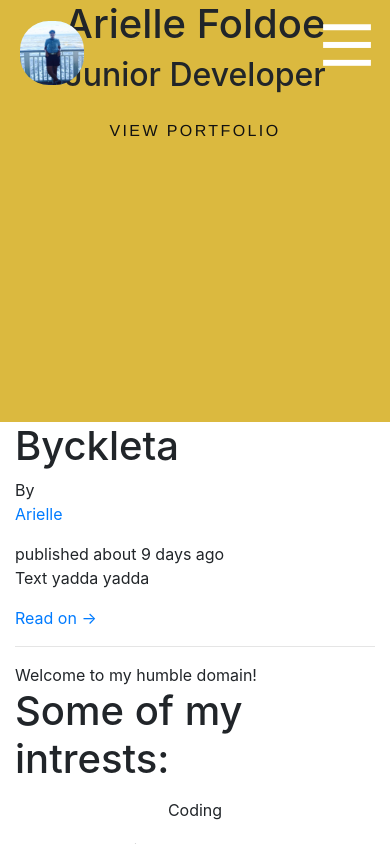
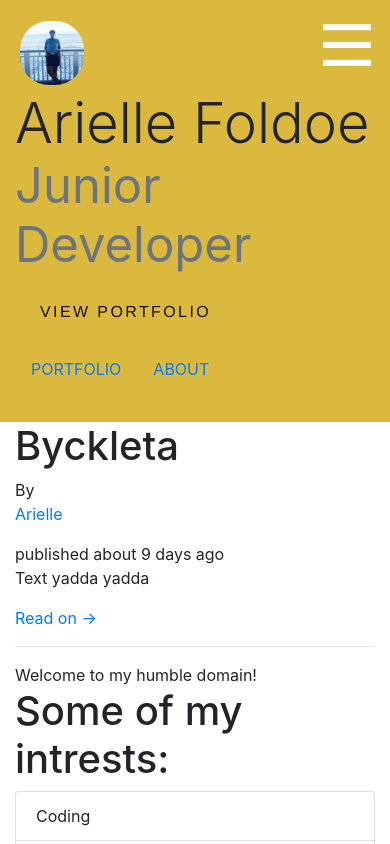
Before and after one commit to afoldoe/code-blog, a plain HTML site: page index.html in a window 390 px wide. Both pictures are taken after a click on the element 346 px from the left and 45 px from the top of the page. Shown: the top 844 px of the page. Drawn offline with nearby package versions, Linux system fonts and the light colour scheme.

Commit message:
updated nav menu, started implementing bootstrap

```diff
--- a/css/main.css
+++ b/css/main.css
@@ -1,27 +1,14 @@
 body {
   margin: 0;
 }
-
-
 nav {
-
-  width: 100%;
-}
-ul {
-  padding: 0;
-  margin: auto;
-  text-align: center;
-}
-li {
-  list-style-type: none;
-  border-bottom: 1px #fff solid;
-  padding: 2%;
+  display: none;
 }
 .template {
   display: none;
 }
-.navLinks {
-  font-size: 18px;
+.display-4 {
+  margin-top: 25%;
 }
 #header {
   background-color: #DBB93F;
@@ -31,15 +18,6 @@ li {
   align-items: center;
   position: relative;
   height: 50%;
-}
-#navDiv {
-  width: 100%;
-  justify-content: flex-end;
-  background-color: #76756B;
-  display: none;
-}
-#hairPartyDiv {
-  margin-top: 10%;
 }
 #profilePic {
   border-radius: 45%;
--- a/index.html
+++ b/index.html
@@ -12,21 +12,25 @@
   </head>
   <body>
 
-    <header id="header" class="container-fluid">
+    <section class="container-fluid text-xs-center" id="header">
+      <header>
         <span id="buttonNav"><a><img src="img/menuNav.png" /></a></span>
         <img id="profilePic" src="img/profilepic.jpg">
-      <h1>Arielle Foldoe</h1>
-      <h2>Junior Developer</h2>
+        <h1 class="display-4">
+          Arielle Foldoe
+          <small class="text-muted">Junior Developer</small>
+        </h1>
         <a href="#projects" class="btn btn--s">View Portfolio</a>
-      <nav id="navDiv">
-        <ul>
-          <a href="#projects"><li data-content="projects" class=".tab">PORTFOLIO</li></a>
-          <li data-content="about" class=".tab"><a href="#">ABOUT</a></li>
+        <nav>
+          <ul class="nav">
+            <a class="nav-link" href="#projects"><li data-content="projects" class=".tab nav-item">PORTFOLIO</li></a>
+            <li data-content="about" class=".tab nav-item"><a class="nav-link" href="#">ABOUT</a></li>
           </ul>
         </div>
       </header>
+    </section>
 
-    <section id="projects" class="tab-content container">
+    <section id="projects" class="tab-content container text-xs-center">
       <article class="template" data-category="">
           <header>
             <h1>Title</h1>
@@ -40,21 +44,21 @@
         </article>
     </section>
 
-    <section id="about" class="tab-content container">
+    <section id="about" class="tab-content container text-xs-center">
         <header>
           Welcome to my humble domain!
         </header>
         <section>
           <h1>Some of my intrests:</h1>
-          <ul>
-            <li>Coding</li>
-            <li>Sharing what I've learned</li>
-            <li>Hanging with my family</li>
+          <ul class="list-unstyled list-group">
+            <li class="list-group-item">Coding</li>
+            <li class="list-group-item">Sharing what I've learned</li>
+            <li class="list-group-item">Hanging with my family</li>
           </ul>
         </section>
       </section>
 
-    <footer class="container-fluid">
+    <footer class="container-fluid text-xs-center">
       <a href="https://www.facebook.com/arielle.foldoe"><img src="img/facebook-logo.png" height="20px" alt="Facebook Logo"></a>
       <a href="https://twitter.com/a_foldoe"><img src="img/twitter-logo.png" height="20px "alt="Twitter Logo"></a>
       <a href="https://github.com/afoldoe"><img src="img/GitHub_Logo.png" height="20px" alt="GitHub Logo"></a>
--- a/scripts/projectView.js
+++ b/scripts/projectView.js
@@ -1,7 +1,7 @@
 var projectView = {};
 
 projectView.handleMainNav = function() {
-  $('#navDiv').on('click', 'li', function(e) {
+  $('.nav').on('click', 'li', function(e) {
     e.preventDefault();
     var tab = $(this).attr('data-content');
     console.log(tab);
@@ -21,8 +21,14 @@ projectView.setTeasers = function() {
   });
 };
 
+projectView.showNav = function() {
+  $('#buttonNav').on('click', function() {
+    $('nav').toggle();
+  });
+}
 
 $(document).ready(function() {
   projectView.handleMainNav();
   projectView.setTeasers();
+  projectView.showNav();
 });
--- a/scripts/script.js
+++ b/scripts/script.js
@@ -1,15 +1,4 @@
 var projects = [];
-var navbutton = document.getElementById("buttonNav");
-navbutton.addEventListener("click", showMenu);
-function showMenu() {
-  var div = document.getElementById("navDiv");
-  if (div.style.display != "none") {
-		div.style.display = "none";
-	}
-	else {
-		div.style.display = "block";
-	}
-}
 
 function Project (opts) {
   this.author = opts.author;
```
Lines whose indentation alone changed are shown as unchanged.
